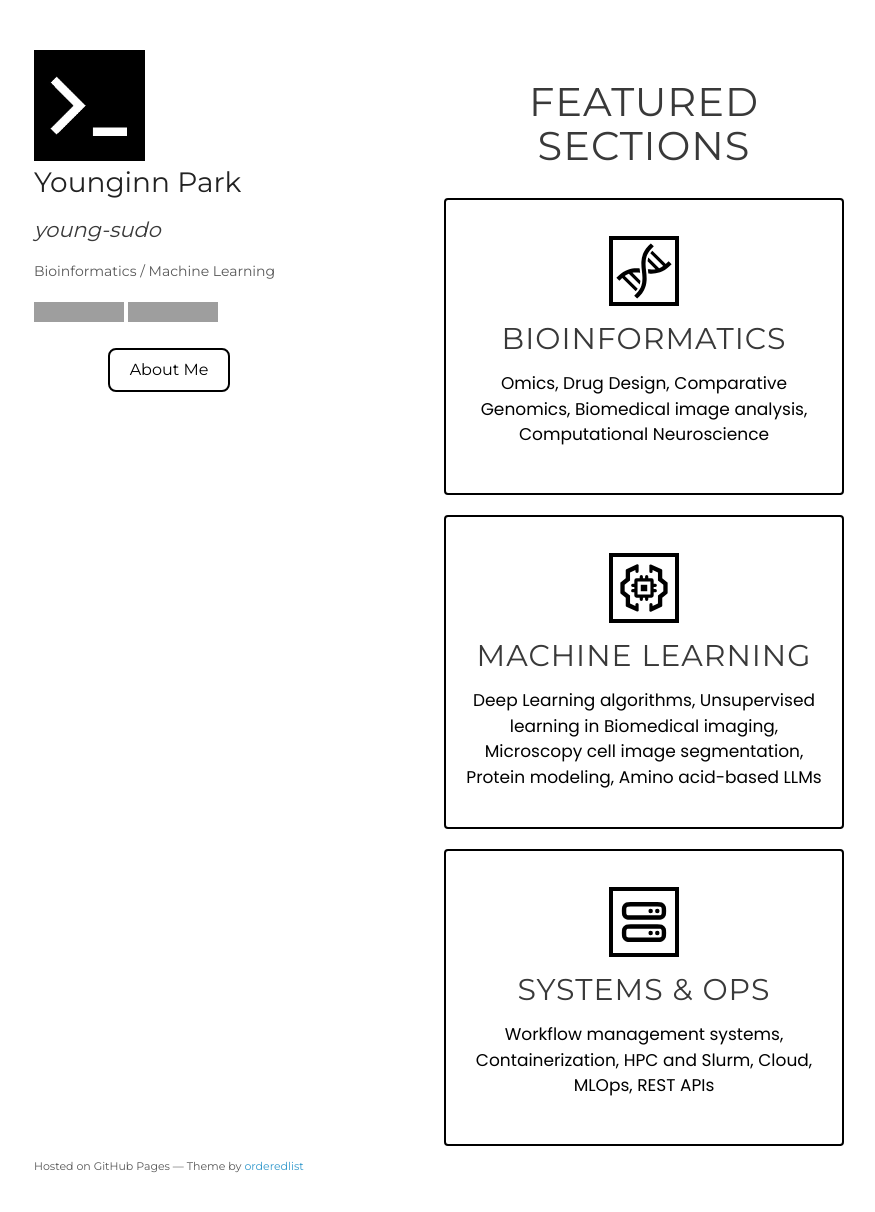
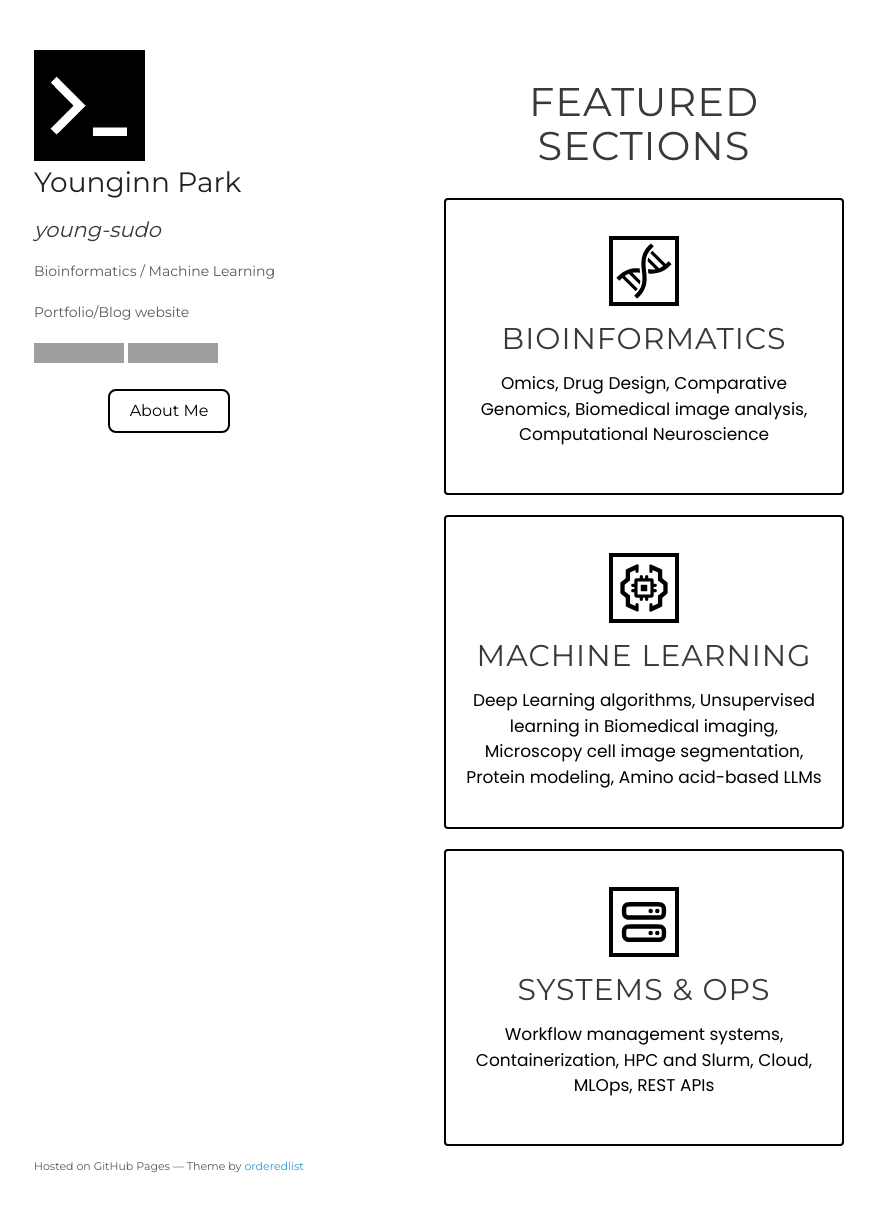
Before and after one commit to young-sudo/young-sudo.github.io, a Jekyll site: the page built from index.md, in a window 1280 px wide and 1246 px high. Shown: the top 1212 px of the window, without its empty margins (176-1051 px from the left). Built offline with Jekyll 4.4.1, drawn with Linux system fonts in a browser that asks for light colours; grey boxes are pictures that could not be loaded.

Commit message:
Add line

```diff
--- a/_layouts/default.html
+++ b/_layouts/default.html
@@ -27,6 +27,8 @@
         <h2><i>young-sudo</i></h2>
         <p>Bioinformatics / Machine Learning</p>
 
+        <p>Portfolio/Blog website</p>
+
         <p>
         <a href="https://github.com/young-sudo" target="_blank" title="My GitHub Profile">
             <img src="https://img.shields.io/badge/GitHub-181717?style=for-the-badge&logo=github&logoColor=white" alt="GitHub Profile Link Badge" />
```
